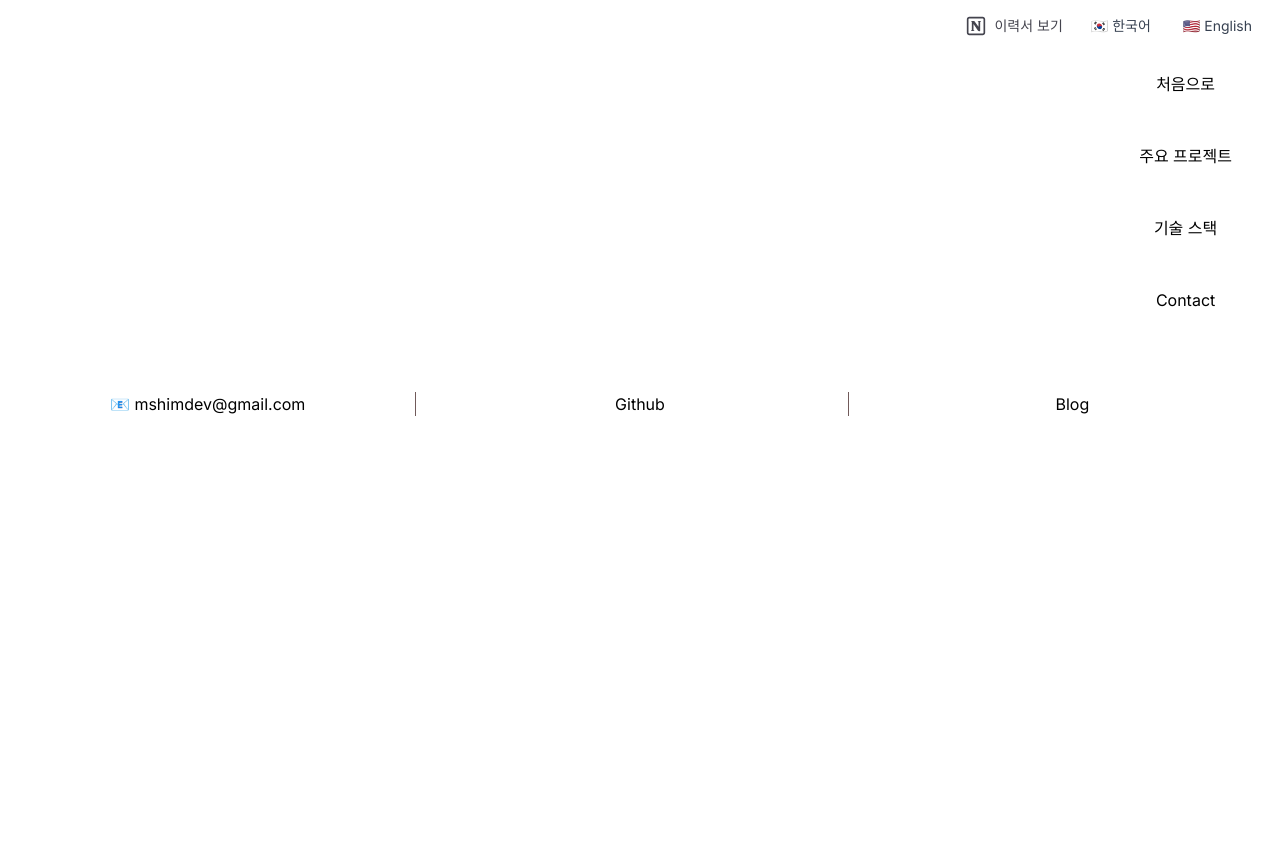
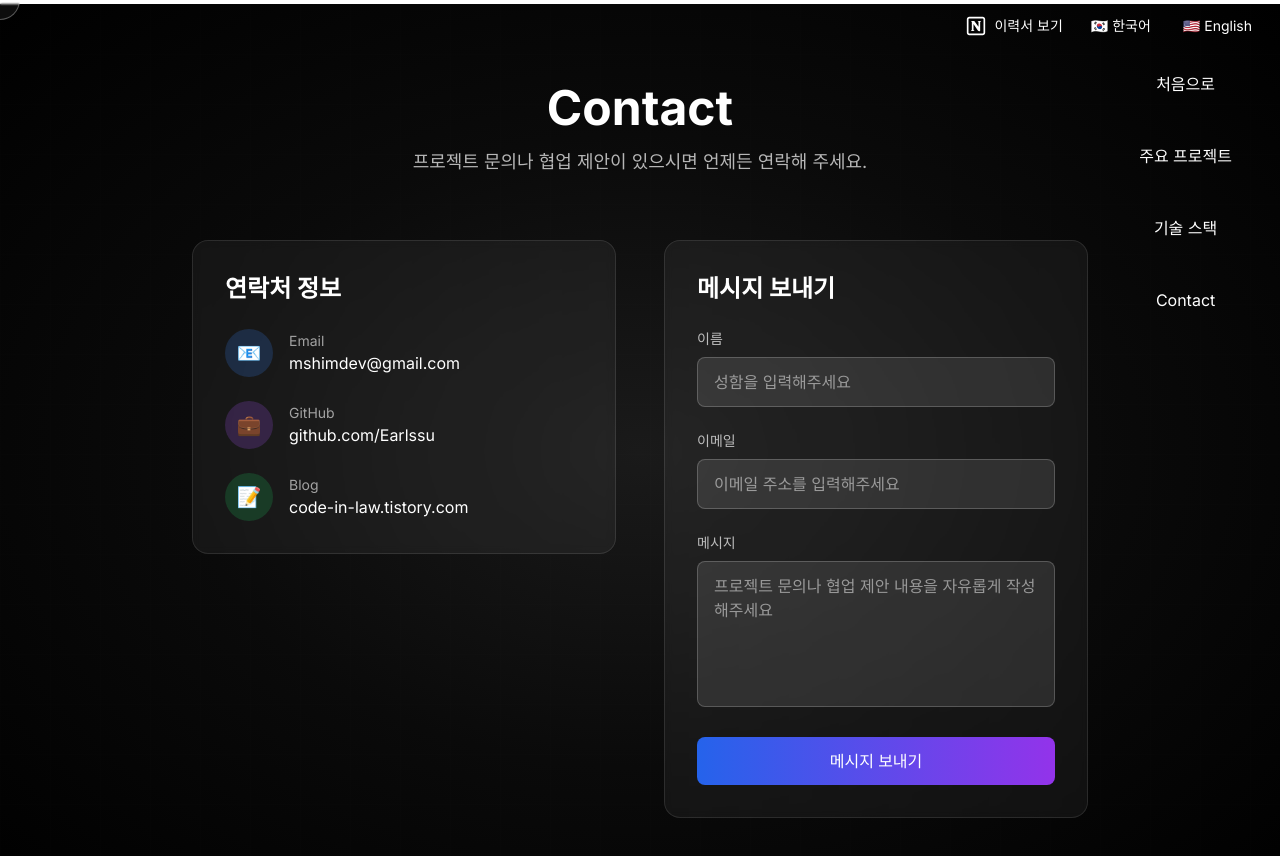
Before and after one commit to Earlssu/sms-portfolio-next, a Next.js app: page /contact in a window 1280 px wide. Shown: the top 856 px of the page. Before the commit the page ends 804 px from the top, so only its background shows below. Built offline with nearby package versions, Linux system fonts and the light colour scheme.

Commit message:
Feat: Contact 페이지 기본 뼈대 구성

```diff
--- a/src/app/contact/page.tsx
+++ b/src/app/contact/page.tsx
@@ -1,44 +1,211 @@
-import React, { Fragment } from 'react';
+'use client';
+
+import React, { useEffect, useState } from 'react';
+import { useTranslation } from 'react-i18next';
+import { useBackgroundStore } from '@/shared/stores/backgroundStore';
+import GlobalCursor from '@/shared/components/GlobalCursor';
+import I18nProvider from '@/shared/components/I18nProvider';
+
+const ContactContent = () => {
+  const { t } = useTranslation();
+  const { setCurrentPage } = useBackgroundStore();
+  const [formData, setFormData] = useState({
+    name: '',
+    email: '',
+    message: ''
+  });
+
+  useEffect(() => {
+    setCurrentPage('contact');
+
+    return () => {
+      setCurrentPage(null);
+    };
+  }, [setCurrentPage]);
+
+  const handleInputChange = (e: React.ChangeEvent<HTMLInputElement | HTMLTextAreaElement>) => {
+    const { name, value } = e.target;
+    setFormData(prev => ({
+      ...prev,
+      [name]: value
+    }));
+  };
+
+  const handleSubmit = (e: React.FormEvent) => {
+    e.preventDefault();
+    // 이메일 전송 로직 (나중에 구현)
+    console.log('Form submitted:', formData);
+  };
+
+  return (
+    <div
+      className="min-h-screen w-full relative"
+      style={{
+        background: 'radial-gradient(ellipse at center, #1a1a1a 0%, #0a0a0a 50%, #000000 100%)',
+      }}
+    >
+      {/* 미묘한 격자 패턴 배경 */}
+      <div
+        className="absolute inset-0 opacity-5"
+        style={{
+          backgroundImage: `
+            linear-gradient(rgba(255,255,255,0.1) 1px, transparent 1px),
+            linear-gradient(90deg, rgba(255,255,255,0.1) 1px, transparent 1px)
+          `,
+          backgroundSize: '50px 50px'
+        }}
+      />
+
+      {/* 메인 콘텐츠 */}
+      <div className="relative z-10 container mx-auto px-6 py-20">
+        <div className="max-w-4xl mx-auto">
+
+          {/* 페이지 제목 */}
+          <div className="text-center mb-16">
+            <h1 className="text-4xl md:text-5xl font-bold text-white mb-4">
+              {t('contact.title')}
+            </h1>
+            <p className="text-lg text-white/70 max-w-2xl mx-auto">
+              {t('contact.subtitle')}
+            </p>
+          </div>
+
+            <div className="grid grid-cols-1 lg:grid-cols-2 gap-12">
+
+              {/* 연락처 정보 */}
+              <div className="space-y-8">
+                <div className="bg-white/5 backdrop-blur-sm rounded-2xl p-8 border border-white/10">
+                  <h2 className="text-2xl font-bold text-white mb-6">{t('contact.contactInfo.title')}</h2>
+
+                  <div className="space-y-6">
+                    <div className="flex items-center gap-4">
+                      <div className="w-12 h-12 bg-blue-500/20 rounded-full flex items-center justify-center">
+                        <span className="text-blue-300 text-xl">📧</span>
+                      </div>
+                      <div>
+                        <p className="text-white/60 text-sm">{t('contact.contactInfo.email.label')}</p>
+                        <a
+                          href={`mailto:${t('contact.contactInfo.email.value')}`}
+                          className="text-white hover:text-blue-300 transition-colors"
+                        >
+                          {t('contact.contactInfo.email.value')}
+                        </a>
+                      </div>
+                    </div>
+
+                    <div className="flex items-center gap-4">
+                      <div className="w-12 h-12 bg-purple-500/20 rounded-full flex items-center justify-center">
+                        <span className="text-purple-300 text-xl">💼</span>
+                      </div>
+                      <div>
+                        <p className="text-white/60 text-sm">{t('contact.contactInfo.github.label')}</p>
+                        <a
+                          href="https://github.com/Earlssu"
+                          target="_blank"
+                          rel="noopener noreferrer"
+                          className="text-white hover:text-purple-300 transition-colors"
+                        >
+                          {t('contact.contactInfo.github.value')}
+                        </a>
+                      </div>
+                    </div>
+
+                    <div className="flex items-center gap-4">
+                      <div className="w-12 h-12 bg-green-500/20 rounded-full flex items-center justify-center">
+                        <span className="text-green-300 text-xl">📝</span>
+                      </div>
+                      <div>
+                        <p className="text-white/60 text-sm">{t('contact.contactInfo.blog.label')}</p>
+                        <a
+                          href="https://code-in-law.tistory.com/"
+                          target="_blank"
+                          rel="noopener noreferrer"
+                          className="text-white hover:text-green-300 transition-colors"
+                        >
+                          {t('contact.contactInfo.blog.value')}
+                        </a>
+                      </div>
+                    </div>
+                  </div>
+                </div>
+              </div>
+
+              {/* 연락 폼 */}
+              <div className="bg-white/5 backdrop-blur-sm rounded-2xl p-8 border border-white/10">
+                <h2 className="text-2xl font-bold text-white mb-6">{t('contact.contactForm.title')}</h2>
+
+                <form onSubmit={handleSubmit} className="space-y-6">
+                  <div>
+                    <label htmlFor="name" className="block text-white/70 text-sm font-medium mb-2">
+                      {t('contact.contactForm.name.label')}
+                    </label>
+                    <input
+                      type="text"
+                      id="name"
+                      name="name"
+                      value={formData.name}
+                      onChange={handleInputChange}
+                      className="w-full px-4 py-3 bg-white/10 border border-white/20 rounded-lg text-white placeholder-white/50 focus:outline-none focus:border-blue-400 focus:ring-1 focus:ring-blue-400 transition-all"
+                      placeholder={t('contact.contactForm.name.placeholder')}
+                      required
+                    />
+                  </div>
+
+                  <div>
+                    <label htmlFor="email" className="block text-white/70 text-sm font-medium mb-2">
+                      {t('contact.contactForm.email.label')}
+                    </label>
+                    <input
+                      type="email"
+                      id="email"
+                      name="email"
+                      value={formData.email}
+                      onChange={handleInputChange}
+                      className="w-full px-4 py-3 bg-white/10 border border-white/20 rounded-lg text-white placeholder-white/50 focus:outline-none focus:border-blue-400 focus:ring-1 focus:ring-blue-400 transition-all"
+                      placeholder={t('contact.contactForm.email.placeholder')}
+                      required
+                    />
+                  </div>
+
+                  <div>
+                    <label htmlFor="message" className="block text-white/70 text-sm font-medium mb-2">
+                      {t('contact.contactForm.message.label')}
+                    </label>
+                    <textarea
+                      id="message"
+                      name="message"
+                      value={formData.message}
+                      onChange={handleInputChange}
+                      rows={5}
+                      className="w-full px-4 py-3 bg-white/10 border border-white/20 rounded-lg text-white placeholder-white/50 focus:outline-none focus:border-blue-400 focus:ring-1 focus:ring-blue-400 transition-all resize-none"
+                      placeholder={t('contact.contactForm.message.placeholder')}
+                      required
+                    />
+                  </div>
+
+                  <button
+                    type="submit"
+                    className="w-full py-3 bg-gradient-to-r from-blue-600 to-purple-600 hover:from-blue-700 hover:to-purple-700 text-white font-medium rounded-lg transition-all duration-200 transform hover:scale-105 focus:outline-none focus:ring-2 focus:ring-blue-400 focus:ring-offset-2 focus:ring-offset-gray-900"
+                  >
+                    {t('contact.contactForm.submit')}
+                  </button>
+                </form>
+              </div>
+
+            </div>
+          </div>
+        </div>
+
+      <GlobalCursor />
+    </div>
+  );
+};
 
 const Contact = () => {
   return (
-    <Fragment>
-      <div className={'flex gap-4 h-screen items-center'}>
-        <div
-          className={'flex px-2 border-r border-tertiary flex-1 justify-center'}
-        >
-          <a>📧 mshimdev@gmail.com</a>
-        </div>
-
-        <div
-          className={
-            'flex px-2 gap-4 border-r border-tertiary flex-1 justify-center hover:text-lg hover:text-quaternary-hover transition-colors-smooth'
-          }
-        >
-          <a
-            className={''}
-            href={'https://github.com/Earlssu'}
-            target={'_blank'}
-          >
-            Github
-          </a>
-        </div>
-
-        <div
-          className={
-            'flex px-2 gap-4 flex-1 justify-center hover:text-lg hover:text-quaternary-hover transition-colors-smooth'
-          }
-        >
-          <a
-            className={''}
-            href={'https://code-in-law.tistory.com/'}
-            target={'_blank'}
-          >
-            Blog
-          </a>
-        </div>
-      </div>
-    </Fragment>
+    <I18nProvider>
+      <ContactContent />
+    </I18nProvider>
   );
 };
 
--- a/src/locales/en/translation.json
+++ b/src/locales/en/translation.json
@@ -394,6 +394,41 @@
       "slack": "Fluent in using Slack as a primary team communication tool, including mentions, thread-based conversations, file sharing, and notifications. I've also used Slack bots (e.g., Daily GeekNews, CI/CD alerts) to reduce repetitive tasks and foster efficient communication in a real-world setting."
     }
   },
+  "contact": {
+    "title": "Contact",
+    "subtitle": "Feel free to reach out for project inquiries or collaboration proposals.",
+    "contactInfo": {
+      "title": "Contact Information",
+      "email": {
+        "label": "Email",
+        "value": "mshimdev@gmail.com"
+      },
+      "github": {
+        "label": "GitHub",
+        "value": "github.com/Earlssu"
+      },
+      "blog": {
+        "label": "Blog",
+        "value": "code-in-law.tistory.com"
+      }
+    },
+    "contactForm": {
+      "title": "Send Message",
+      "name": {
+        "label": "Name",
+        "placeholder": "Please enter your name"
+      },
+      "email": {
+        "label": "Email",
+        "placeholder": "Please enter your email address"
+      },
+      "message": {
+        "label": "Message",
+        "placeholder": "Feel free to write about project inquiries or collaboration proposals"
+      },
+      "submit": "Send Message"
+    }
+  },
   "career": {
     "projects": [
       {
--- a/src/locales/ko/translation.json
+++ b/src/locales/ko/translation.json
@@ -394,6 +394,41 @@
       "slack": "Slack을 주요 커뮤니케이션 툴로 사용해 사용자 멘션, 스레드 중심 대화, 파일 공유 및 알림 관리를 능숙하게 할 수 있습니다. 실무에서는 슬랙 자동화 봇(예: Daily GeekNews 공유, CI/CD 알림 연동 등)을 활용해 반복적인 작업을 줄이고 효율적인 팀 커뮤니케이션 환경을 조성한 경험이 있습니다."
     }
   },
+  "contact": {
+    "title": "Contact",
+    "subtitle": "프로젝트 문의나 협업 제안이 있으시면 언제든 연락해 주세요.",
+    "contactInfo": {
+      "title": "연락처 정보",
+      "email": {
+        "label": "Email",
+        "value": "mshimdev@gmail.com"
+      },
+      "github": {
+        "label": "GitHub",
+        "value": "github.com/Earlssu"
+      },
+      "blog": {
+        "label": "Blog",
+        "value": "code-in-law.tistory.com"
+      }
+    },
+    "contactForm": {
+      "title": "메시지 보내기",
+      "name": {
+        "label": "이름",
+        "placeholder": "성함을 입력해주세요"
+      },
+      "email": {
+        "label": "이메일",
+        "placeholder": "이메일 주소를 입력해주세요"
+      },
+      "message": {
+        "label": "메시지",
+        "placeholder": "프로젝트 문의나 협업 제안 내용을 자유롭게 작성해주세요"
+      },
+      "submit": "메시지 보내기"
+    }
+  },
   "career": {
     "projects": [
       {
--- a/src/shared/stores/backgroundStore.ts
+++ b/src/shared/stores/backgroundStore.ts
@@ -21,8 +21,8 @@ export const useBackgroundStore = create<BackgroundState>()((set, get) => ({
 
     const currentPage = get().currentPage;
 
-    // Career, Skills 페이지는 항상 다크모드
-    if (currentPage === 'career' || currentPage === 'skills') {
+    // Career, Skills, Contact 페이지는 항상 다크모드
+    if (currentPage === 'career' || currentPage === 'skills' || currentPage === 'contact') {
       if (!get().isDarkMode) {
         set({ isDarkMode: true });
       }
@@ -40,8 +40,8 @@ export const useBackgroundStore = create<BackgroundState>()((set, get) => ({
   setCurrentPage: (page: string | null) => {
     set({ currentPage: page });
 
-    // Career, Skills 페이지는 항상 다크모드로 강제 설정
-    if (page === 'career' || page === 'skills') {
+    // Career, Skills, Contact 페이지는 항상 다크모드로 강제 설정
+    if (page === 'career' || page === 'skills' || page === 'contact') {
       set({ isDarkMode: true });
     }
     // Home 페이지는 초기 Hero 섹션부터 시작하므로 라이트모드로 초기화
```
